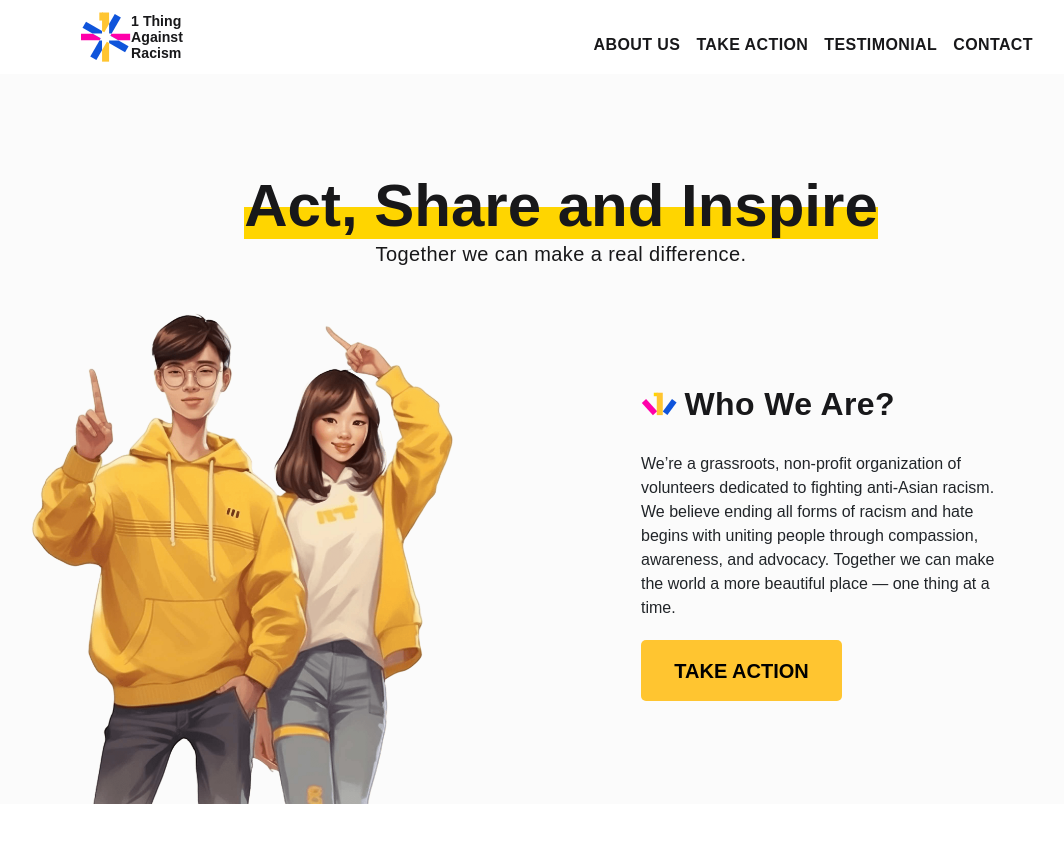
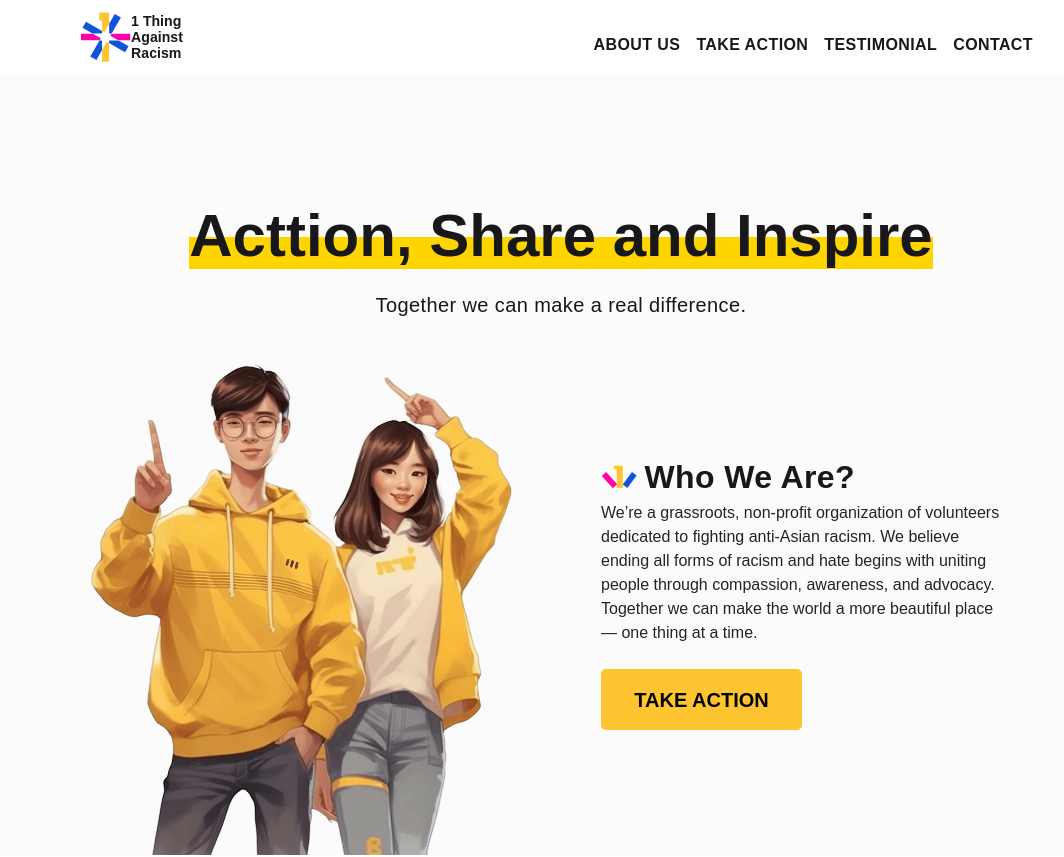
Before and after one commit to 1thing-org/1thing.org, a React (Create React App) app: page / in a window 1280 px wide. Shown: the top 857 px of the page, without its empty margins (79-1143 px from the left). Built offline with nearby package versions, Linux system fonts and the light colour scheme; no server answers.

Commit message:
heroSection padding match

```diff
--- a/src/components/hero/HeroSection.css
+++ b/src/components/hero/HeroSection.css
@@ -25,10 +25,16 @@
   justify-content: center;
   align-items: center;
   gap: 6px;
+  margin: 0;
+}
+
+#middle{
+  display: flex;
+  justify-content: flex-end;
 }
 
 #hero-container {
-  padding-top: 100px;
+  padding-top: 130px;
   background: #fbfbfb;
   max-width: 1440px;
 }
@@ -44,7 +50,7 @@
   display: flex;
   flex-direction: column;
   align-items: center;
-  gap: 4px;
+  gap: 25px;
 }
 
 .hero-button{
@@ -65,6 +71,7 @@
   font-weight: 700;
   text-transform: uppercase;
   padding: 0px !important;
+  margin-top: 20px;
 }
 
 
@@ -180,6 +187,11 @@
     letter-spacing: 0.4px;
   }
 }
+@media screen and (max-width: 1160px) {
+  #middle{
+    justify-content: center;
+  }
+}
 
 @media screen and (min-width: 1440px) {
   .hero-text-container {
@@ -231,13 +243,13 @@
 
     font-size: 32px;
     font-style: normal;
-    font-weight: 900;
+    font-weight: 600;
     line-height: 40px;
     letter-spacing: 0.4px;
     margin-bottom: 0;
   }
 
   #hero-title {
-    font-size: 78px;
+    font-size: 75px;
   }
 }
--- a/src/components/hero/HeroSection.tsx
+++ b/src/components/hero/HeroSection.tsx
@@ -15,7 +15,7 @@ function HeroSection(props: Props) {
 
   return (
     <Container id="hero-container" fluid>
-      <Row>
+      <Row id="middle">
         <Col className="titleContainer" md={12} xxl={12}>
           <Card.Title id="hero-title">{heading}</Card.Title>
 
@@ -23,12 +23,11 @@ function HeroSection(props: Props) {
         </Col>
 
         {/* Image Section */}
-        <Col md={6} xs={12}>
+
           <Card.Img
             src={imageSrc}
-            style={{ width: "100%", maxWidth: "522px", height: "100%", objectFit:"cover" }}
+            style={{ width: "100%", maxWidth: "522px", objectFit:"cover" }}
           />
-        </Col>
 
         {/* Text Section */}
         {!hideHeroText && (
@@ -48,6 +47,8 @@ function HeroSection(props: Props) {
                 flexDirection: "column",
                 justifyContent: "center",
                 alignItems: "flex-start",
+                padding:"0",
+                gap:"4px"
               }}
             >
               <div className="h2">
@@ -66,6 +67,7 @@ function HeroSection(props: Props) {
                 Take Action
               </Button>
             </div>
+
           </Col>
         )}
       </Row>
--- a/src/components/home/Home.tsx
+++ b/src/components/home/Home.tsx
@@ -8,7 +8,7 @@ import HeroImage from "assets/newHero.png";
 import HomeActionSection from "./ActionSection/HomeActionSection";
 
 const homeHeroData: { heading: string; subheading: string } = {
-  heading: `Act, Share and Inspire`,
+  heading: `Acttion, Share and Inspire`,
   subheading: `We’re a grassroots, non-profit organization of volunteers dedicated to fighting anti-Asian racism. We believe ending all forms of racism and hate begins with uniting people through compassion, awareness, and advocacy. Together we can make the world a more beautiful place — one thing at a time.`,
 };
 
```
